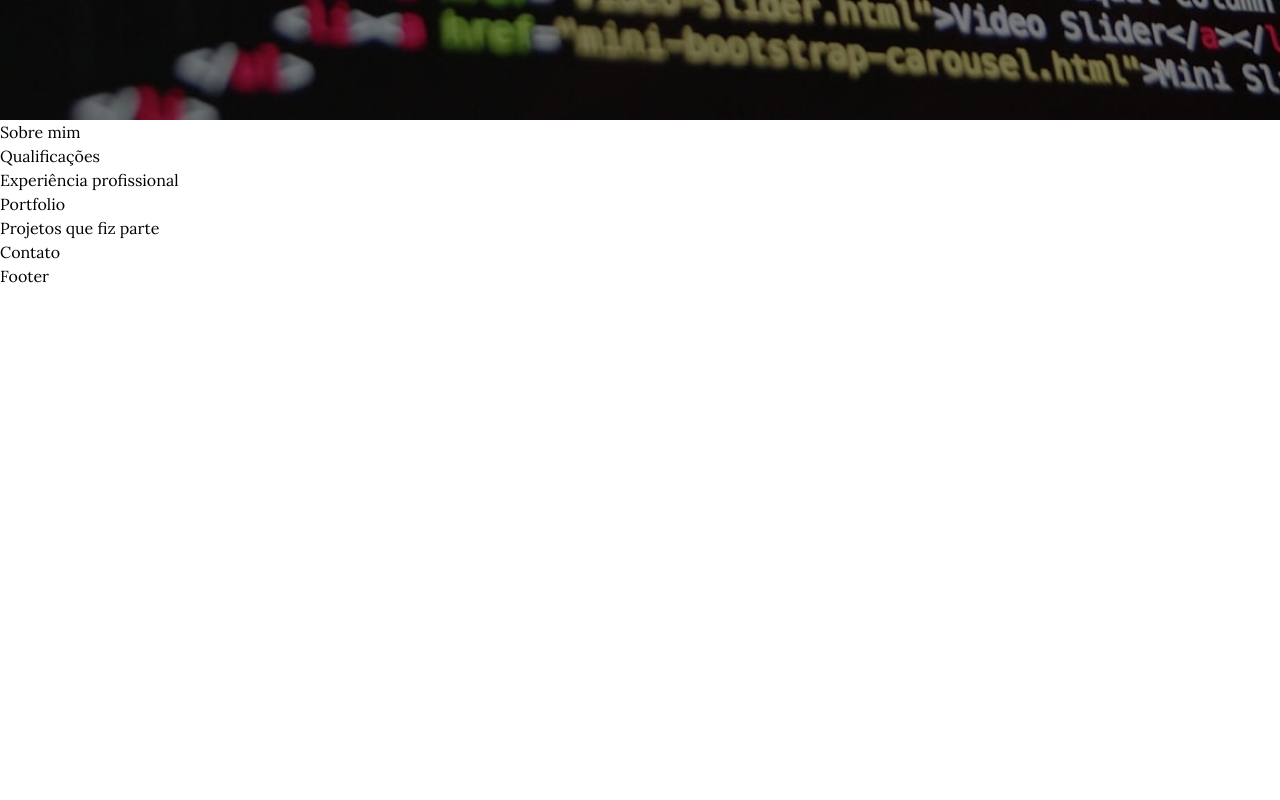
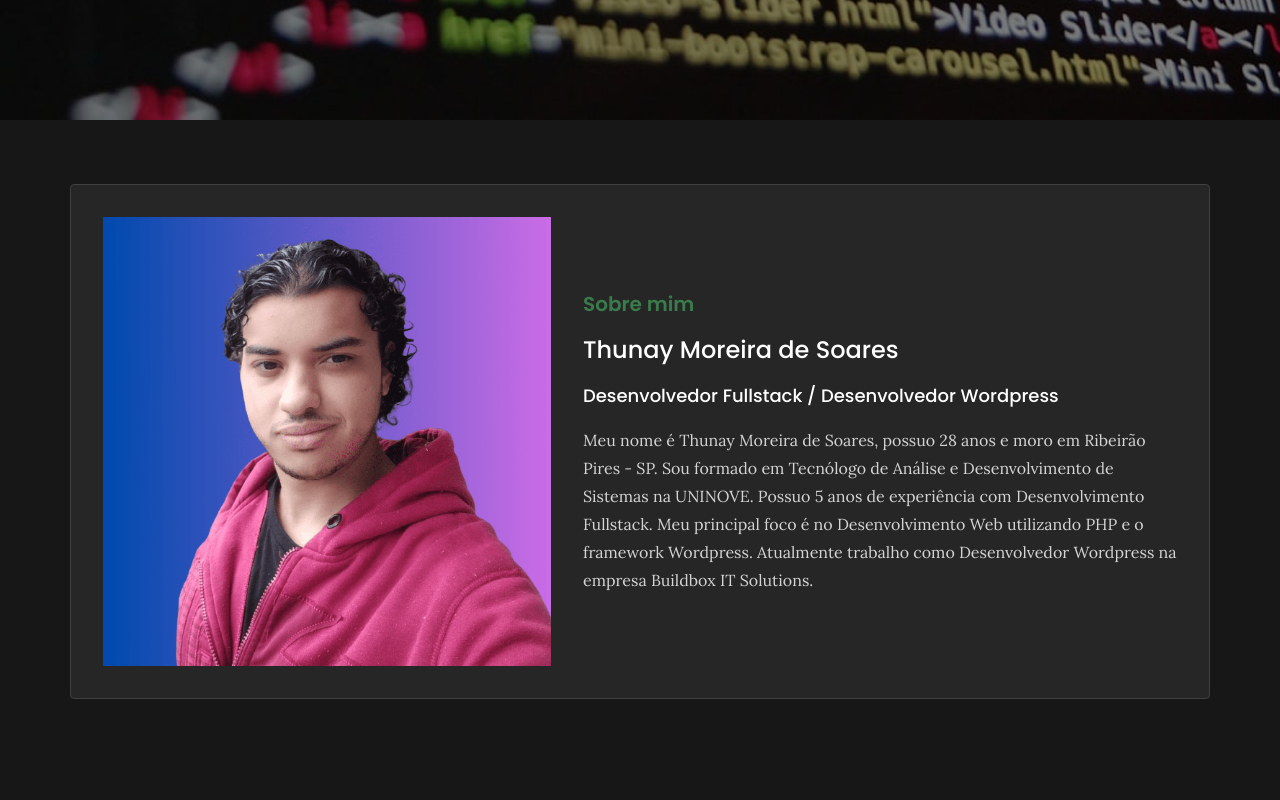
Before and after one commit to thy8000/thunaymoreiradesoares2, a website: page index.html in a window 1280 px wide. Shown: the part 680-1480 px from the top of the page. Before the commit the page ends 968 px from the top, so only its background shows below. Drawn offline with Linux system fonts and the light colour scheme.

Commit message:
💄 Sobre mim

```diff
--- a/index.html
+++ b/index.html
@@ -20,17 +20,61 @@
   -->
 
     <main>
-      <section class="top-hero w-full h-screen bg-no-repeat bg-cover bg-center before:content-[''] before:absolute before:inset-0 before:bg-black before:w-full before:h-full before:opacity-50">
-        <div class="relative flex flex-col items-center justify-center gap-12 w-full h-full">
-          <h2 class="text-5xl	lg:text-6xl font-poppins font-bold text-white text-center lg:text-start">Thunay Moreira de Soares</h2>
+      <section
+        class="top-hero w-full h-screen bg-no-repeat bg-cover bg-center before:content-[''] before:absolute before:inset-0 before:bg-black before:w-full before:h-full before:opacity-50"
+      >
+        <div
+          class="relative flex flex-col items-center justify-center gap-12 w-full h-full"
+        >
+          <h2
+            class="text-5xl lg:text-6xl font-poppins font-bold text-white text-center lg:text-start"
+          >
+            Thunay Moreira de Soares
+          </h2>
 
-          <h3 class="text-2xl	lg:text-3xl font-medium tracking-[0.5rem] uppercase text-white text-center lg:text-start">Desenvolvedor Full-Stack</h3>
+          <h3
+            class="text-2xl lg:text-3xl font-medium tracking-[0.5rem] uppercase text-white text-center lg:text-start"
+          >
+            Desenvolvedor Full-Stack
+          </h3>
         </div>
       </section>
 
-      <section>
-        <!-- TODO: SOBRE MIM (https://app.clickup.com/t/8687150uw) -->
-        <h1>Sobre mim</h1>
+      <section class="w-full h-screen bg-neutral-900">
+        <div
+          class="mx-auto py-[5%] max-w-[1140px]"
+        >
+          <div class="flex justify-center items-center gap-8 border border-neutral-700 rounded p-8 bg-neutral-800">
+            <img
+              class="max-w-[28rem]"
+              src="../thunaymoreiradesoares2/assets/images/imagem-thunay.png"
+            />
+
+            <span class="flex flex-col gap-4">
+              <h2 class="text-xl	font-semibold font-poppins text-green-500">
+                Sobre mim
+              </h2>
+
+              <h3 class="text-2xl font-medium text-white font-poppins">
+                Thunay Moreira de Soares
+              </h3>
+
+              <h4 class="text-lg font-medium text-white font-poppins">
+                Desenvolvedor Fullstack / Desenvolvedor Wordpress
+              </h4>
+
+              <p class="text-neutral-300 leading-7">
+                Meu nome é Thunay Moreira de Soares, possuo 28 anos e moro em
+                Ribeirão Pires - SP. Sou formado em Tecnólogo de Análise e
+                Desenvolvimento de Sistemas na UNINOVE. Possuo 5 anos de
+                experiência com Desenvolvimento Fullstack. Meu principal foco é
+                no Desenvolvimento Web utilizando PHP e o framework Wordpress.
+                Atualmente trabalho como Desenvolvedor Wordpress na empresa
+                Buildbox IT Solutions.
+              </p>
+            </span>
+          </div>
+        </div>
       </section>
 
       <section>
--- a/tailwind.config.js
+++ b/tailwind.config.js
@@ -7,7 +7,27 @@
     colors: {
       black: colors.black,
       white: colors.white,
+      neutral: colors.neutral,
+      gray: colors.gray,
+      green: colors.green,
     },
+    extend: {
+      colors: {
+        green: {
+          500: "#3A7B4C",
+        }
+      }
+    }
+    /*
+    container: {
+      screens: {
+        sm: '540px',
+        md: '720px',
+        lg: '1140px',
+        xl: '1320px',
+     },
+    }
+    */
   },
   plugins: [],
 }
```
Also changed, not shown: assets/css/all.css, assets/images/imagem-thunay.png (added).
